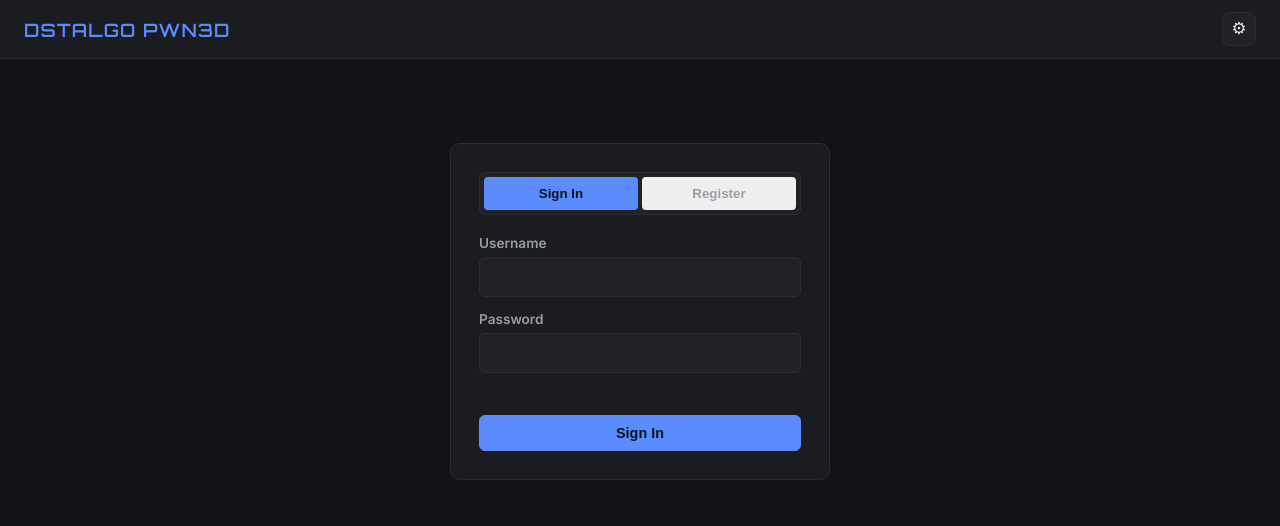
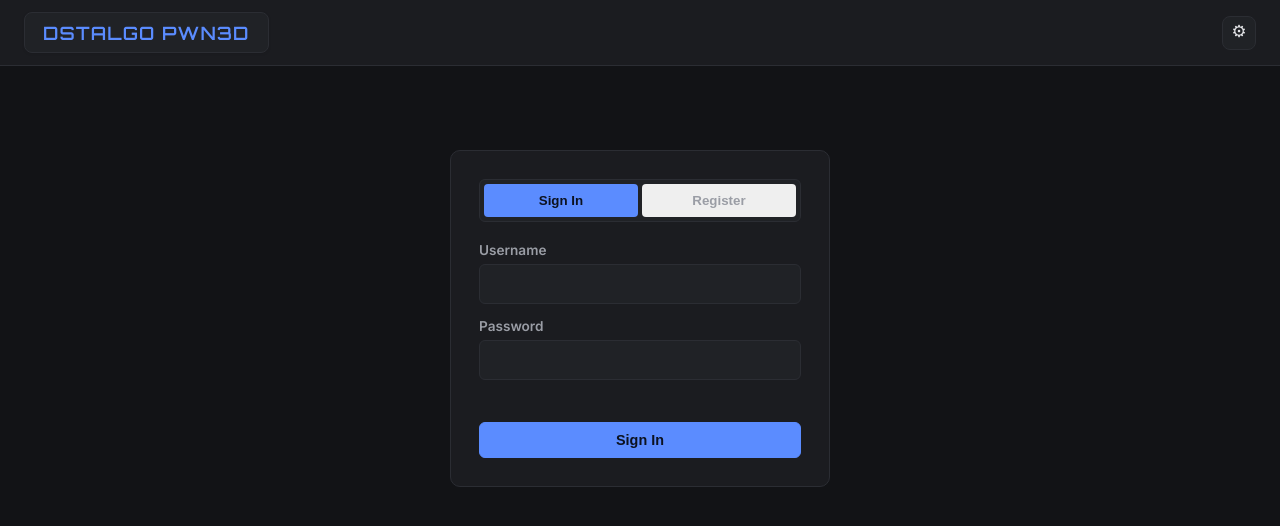
Before and after one commit to aectivist/dstalgo-pwn3d, a website: page public/index.html in a window 1280 px wide. Drawn offline with Linux system fonts and the light colour scheme; no server answers.

Commit message:
Style the logo as an obvious clickable button
Added padding, border, background, and hover/press states to .brand,
matching the site's existing .btn visual language. Frutiger gets its
own override since it already uses background-clip:text for a
gradient-text logo, which a plain background would have clobbered --
its fill now uses an inset box-shadow instead, keeping the gradient
text intact.

Co-Authored-By: Claude Sonnet 5 <noreply@anthropic.com>
Claude-Session: https://claude.ai/code/session_01SqHkw7ucyk93SYekpBrn3k

```diff
--- a/public/css/base.css
+++ b/public/css/base.css
@@ -23,7 +23,21 @@ body { margin: 0; min-height: 100vh; }
   letter-spacing: 0.06em;
   text-transform: uppercase;
   cursor: pointer;
+  display: inline-flex;
+  align-items: center;
+  padding: 8px 18px;
+  border-radius: 8px;
+  border: 1px solid var(--border, rgba(127, 127, 127, 0.35));
+  background: var(--panel-2, rgba(127, 127, 127, 0.08));
+  box-shadow: 0 1px 3px rgba(0, 0, 0, 0.08);
+  transition: transform 0.12s ease, box-shadow 0.12s ease, border-color 0.12s ease;
 }
+.brand:hover {
+  border-color: var(--accent);
+  box-shadow: 0 2px 8px rgba(0, 0, 0, 0.15);
+  transform: translateY(-1px);
+}
+.brand:active { transform: translateY(1px) scale(0.98); }
 .topbar-right { display: flex; align-items: center; gap: 14px; font-size: 0.9rem; }
 .topbar-right .username { font-weight: 700; }
 .nav-link { text-decoration: none; font-size: 0.9rem; font-weight: 600; }
--- a/public/css/theme-frutiger.css
+++ b/public/css/theme-frutiger.css
@@ -66,6 +66,11 @@ body::after {
   -webkit-background-clip: text;
   background-clip: text;
   -webkit-text-fill-color: transparent;
+  border-color: var(--glass-border);
+  box-shadow: inset 0 0 0 100px var(--glass), 0 2px 10px rgba(0, 10, 30, 0.35);
+}
+.brand:hover {
+  box-shadow: inset 0 0 0 100px var(--glass-strong), 0 3px 14px rgba(0, 10, 30, 0.45);
 }
 .topbar-right { color: var(--text-dim); }
 .topbar-right .username { color: var(--text); }
```
